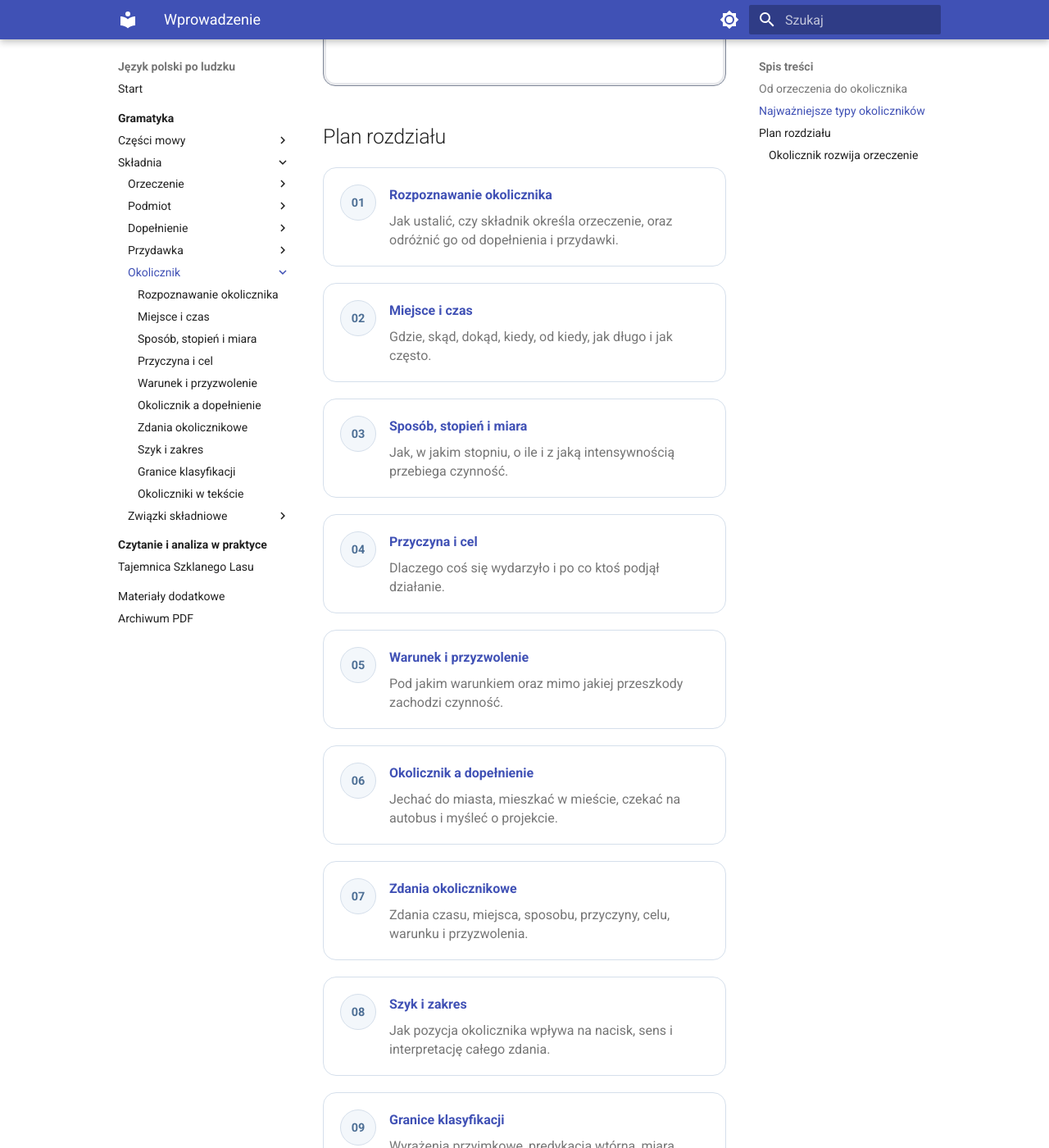
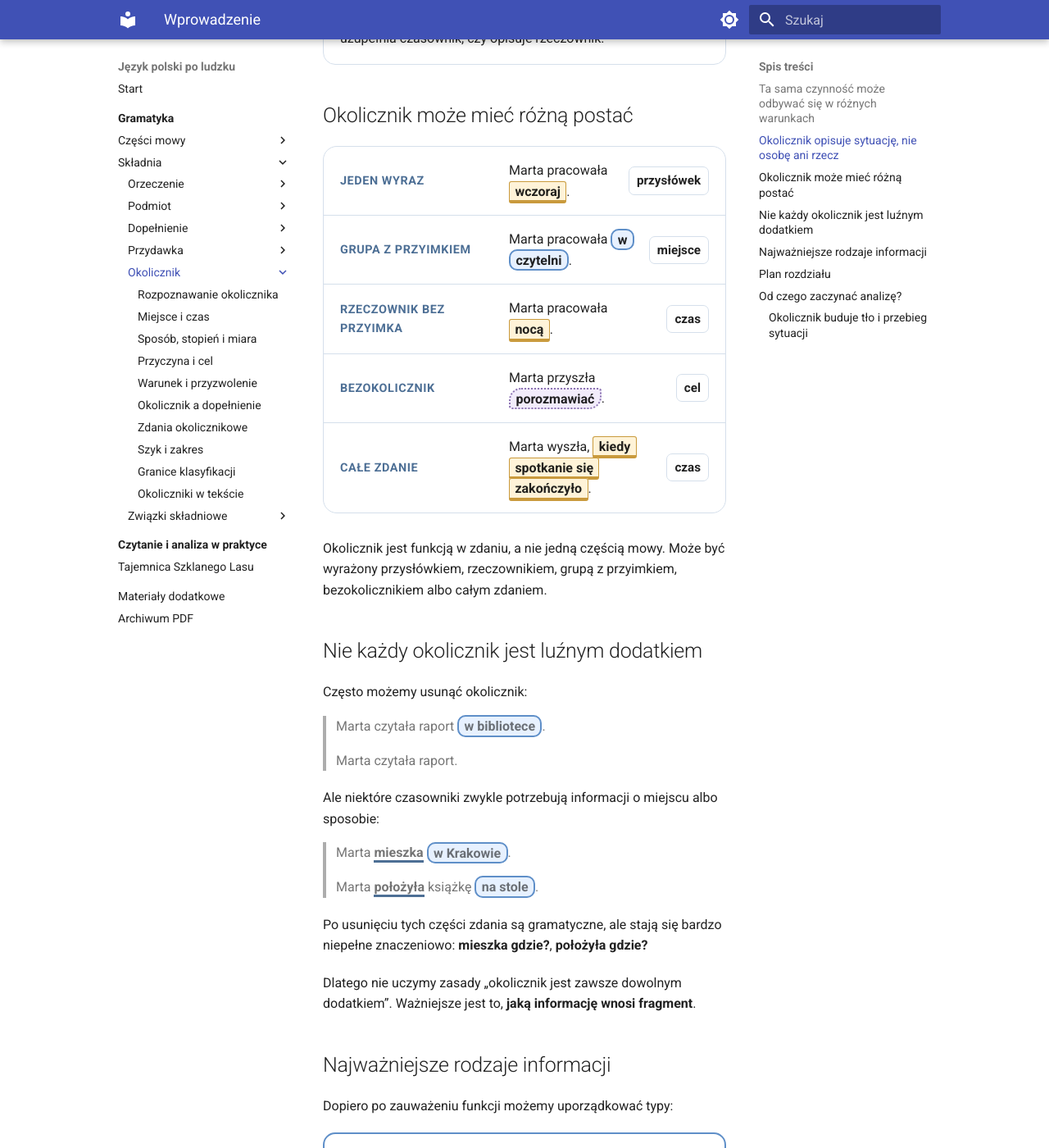
Before and after one commit to dchorazkiewicz/SP_JP, an MkDocs documentation site: the page built from docs/gramatyka/skladnia/okolicznik/index.md, in a window 1280 px wide and 1400 px high, scrolled down 1651 px. Shown: the whole window at 82% size. Built offline with MkDocs 1.6.1 and Material for MkDocs 9.7.7, drawn with Linux system fonts in a browser that asks for light colours; some of the changed text lies outside the part shown.

Commit message:
Przebuduj wprowadzenie do okolicznika

```diff
--- a/docs/gramatyka/skladnia/okolicznik/index.md
+++ b/docs/gramatyka/skladnia/okolicznik/index.md
@@ -2,51 +2,132 @@
 
 <div class="adverbial-lesson" markdown>
 
-<div class="adverbial-lead">
-<strong>Okolicznik</strong> określa czynność, stan albo zdarzenie. Informuje między innymi, gdzie, kiedy, jak, dlaczego, po co, pod jakim warunkiem albo mimo czego coś się dzieje.
+## Ta sama czynność może odbywać się w różnych warunkach
+
+Porównaj:
+
+> Marta <span class="adverbial-predicate">pracowała</span>.
+
+> Marta <span class="adverbial-predicate">pracowała</span> <span class="adverbial-mark adverbial-mark--place">w bibliotece</span>.
+
+> Marta <span class="adverbial-predicate">pracowała</span> <span class="adverbial-mark adverbial-mark--time">wczoraj</span>.
+
+> Marta <span class="adverbial-predicate">pracowała</span> <span class="adverbial-mark adverbial-mark--manner">bardzo uważnie</span>.
+
+Główna czynność się nie zmienia: Marta pracowała. Dodane fragmenty tworzą jej tło albo opisują przebieg:
+
+- **w bibliotece** — gdzie?;
+- **wczoraj** — kiedy?;
+- **bardzo uważnie** — jak?
+
+Fragment, który opisuje miejsce, czas, sposób albo inne warunki przedstawionej sytuacji, nazywamy **okolicznikiem**.
+
+<div class="adverbial-concept">
+  <span class="adverbial-concept__label">Pojęcie</span>
+  <strong>Okolicznik</strong>
+  <p>To wyraz, grupa wyrazów albo całe zdanie, które opisują, gdzie, kiedy, jak, dlaczego, po co, pod jakim warunkiem albo mimo czego zachodzi przedstawiona sytuacja.</p>
 </div>
 
-## Od orzeczenia do okolicznika
+## Okolicznik opisuje sytuację, nie osobę ani rzecz
 
-> Marta <span class="adverbial-predicate">pracowała</span> <span class="adverbial-mark adverbial-mark--place">w bibliotece</span> <span class="adverbial-mark adverbial-mark--time">wczoraj</span> <span class="adverbial-mark adverbial-mark--manner">bardzo uważnie</span>.
+Porównaj:
 
-Okoliczniki rozwijają orzeczenie **pracowała**. Każdy odpowiada na inne pytanie:
+<div class="adverbial-comparison">
+  <div class="adverbial-comparison-item"><span class="adverbial-comparison-label">opis sytuacji</span><p>Marta przeczytała raport <span class="adverbial-mark adverbial-mark--manner">dokładnie</span>.</p><p>Wyraz mówi, jak Marta czytała.</p></div>
+  <div class="adverbial-comparison-item"><span class="adverbial-comparison-label">opis rzeczownika</span><p>Marta przeczytała <strong>dokładny raport</strong>.</p><p>Wyraz <em>dokładny</em> opisuje rzeczownik <em>raport</em>.</p></div>
+</div>
+
+W pierwszym zdaniu **dokładnie** jest okolicznikiem sposobu. W drugim **dokładny** jest przydawką.
+
+Porównaj również:
+
+> Marta <span class="adverbial-predicate">czekała</span> <span class="adverbial-mark adverbial-mark--place">na przystanku</span>.
+
+> Marta <span class="adverbial-predicate">czekała</span> **na autobus**.
+
+**Na przystanku** mówi, gdzie odbywało się czekanie. **Na autobus** nazywa to, na co Marta czekała, i jest dopełnieniem.
+
+<div class="adverbial-checkpoint">
+  <div class="adverbial-checkpoint__title">Najważniejsze pytanie</div>
+  <p>Nie wystarczy zobaczyć przyimek ani zadać pytanie <em>gdzie?</em> lub <em>jak?</em>. Najpierw ustal, czy fragment opisuje warunki sytuacji, uzupełnia czasownik, czy opisuje rzeczownik.</p>
+</div>
+
+## Okolicznik może mieć różną postać
 
 <div class="adverbial-series">
-  <div class="adverbial-row"><span class="adverbial-badge">miejsce</span><p><span class="adverbial-mark adverbial-mark--place">w bibliotece</span></p><span class="adverbial-note">gdzie?</span></div>
-  <div class="adverbial-row"><span class="adverbial-badge">czas</span><p><span class="adverbial-mark adverbial-mark--time">wczoraj</span></p><span class="adverbial-note">kiedy?</span></div>
-  <div class="adverbial-row"><span class="adverbial-badge">sposób</span><p><span class="adverbial-mark adverbial-mark--manner">bardzo uważnie</span></p><span class="adverbial-note">jak?</span></div>
+  <div class="adverbial-row"><span class="adverbial-badge">jeden wyraz</span><p>Marta pracowała <span class="adverbial-mark adverbial-mark--time">wczoraj</span>.</p><span class="adverbial-note">przysłówek</span></div>
+  <div class="adverbial-row"><span class="adverbial-badge">grupa z przyimkiem</span><p>Marta pracowała <span class="adverbial-mark adverbial-mark--place">w czytelni</span>.</p><span class="adverbial-note">miejsce</span></div>
+  <div class="adverbial-row"><span class="adverbial-badge">rzeczownik bez przyimka</span><p>Marta pracowała <span class="adverbial-mark adverbial-mark--time">nocą</span>.</p><span class="adverbial-note">czas</span></div>
+  <div class="adverbial-row"><span class="adverbial-badge">bezokolicznik</span><p>Marta przyszła <span class="adverbial-mark adverbial-mark--purpose">porozmawiać</span>.</p><span class="adverbial-note">cel</span></div>
+  <div class="adverbial-row"><span class="adverbial-badge">całe zdanie</span><p>Marta wyszła, <span class="adverbial-mark adverbial-mark--time">kiedy spotkanie się zakończyło</span>.</p><span class="adverbial-note">czas</span></div>
 </div>
 
-## Najważniejsze typy okoliczników
+Okolicznik jest funkcją w zdaniu, a nie jedną częścią mowy. Może być wyrażony przysłówkiem, rzeczownikiem, grupą z przyimkiem, bezokolicznikiem albo całym zdaniem.
+
+## Nie każdy okolicznik jest luźnym dodatkiem
+
+Często możemy usunąć okolicznik:
+
+> Marta czytała raport <span class="adverbial-mark adverbial-mark--place">w bibliotece</span>.
+
+> Marta czytała raport.
+
+Ale niektóre czasowniki zwykle potrzebują informacji o miejscu albo sposobie:
+
+> Marta <span class="adverbial-predicate">mieszka</span> <span class="adverbial-mark adverbial-mark--place">w Krakowie</span>.
+
+> Marta <span class="adverbial-predicate">położyła</span> książkę <span class="adverbial-mark adverbial-mark--place">na stole</span>.
+
+Po usunięciu tych części zdania są gramatyczne, ale stają się bardzo niepełne znaczeniowo: **mieszka gdzie?**, **położyła gdzie?**
+
+Dlatego nie uczymy zasady „okolicznik jest zawsze dowolnym dodatkiem”. Ważniejsze jest to, **jaką informację wnosi fragment**.
+
+## Najważniejsze rodzaje informacji
+
+Dopiero po zauważeniu funkcji możemy uporządkować typy:
 
 <div class="adverbial-type-grid">
-  <div class="adverbial-type-card adverbial-type-card--place"><strong>Okolicznik miejsca</strong>Marta pracowała <span class="adverbial-mark adverbial-mark--place">w bibliotece</span>.</div>
-  <div class="adverbial-type-card adverbial-type-card--time"><strong>Okolicznik czasu</strong>Marta pracowała <span class="adverbial-mark adverbial-mark--time">wczoraj</span>.</div>
-  <div class="adverbial-type-card adverbial-type-card--manner"><strong>Okolicznik sposobu</strong>Marta pracowała <span class="adverbial-mark adverbial-mark--manner">uważnie</span>.</div>
-  <div class="adverbial-type-card adverbial-type-card--cause"><strong>Okolicznik przyczyny</strong>Marta została w domu <span class="adverbial-mark adverbial-mark--cause">z powodu choroby</span>.</div>
-  <div class="adverbial-type-card adverbial-type-card--purpose"><strong>Okolicznik celu</strong>Marta przyszła <span class="adverbial-mark adverbial-mark--purpose">po dokumenty</span>.</div>
-  <div class="adverbial-type-card adverbial-type-card--condition"><strong>Okolicznik warunku</strong><span class="adverbial-mark adverbial-mark--condition">W razie awarii</span> zadzwoń do technika.</div>
+  <div class="adverbial-type-card adverbial-type-card--place"><strong>Miejsce</strong>Marta pracowała <span class="adverbial-mark adverbial-mark--place">w bibliotece</span>.</div>
+  <div class="adverbial-type-card adverbial-type-card--time"><strong>Czas</strong>Marta pracowała <span class="adverbial-mark adverbial-mark--time">wczoraj</span>.</div>
+  <div class="adverbial-type-card adverbial-type-card--manner"><strong>Sposób, stopień i miara</strong>Marta pracowała <span class="adverbial-mark adverbial-mark--manner">bardzo uważnie</span>.</div>
+  <div class="adverbial-type-card adverbial-type-card--cause"><strong>Przyczyna</strong>Marta została w domu <span class="adverbial-mark adverbial-mark--cause">z powodu choroby</span>.</div>
+  <div class="adverbial-type-card adverbial-type-card--purpose"><strong>Cel</strong>Marta przyszła <span class="adverbial-mark adverbial-mark--purpose">po dokumenty</span>.</div>
+  <div class="adverbial-type-card adverbial-type-card--condition"><strong>Warunek i przyzwolenie</strong><span class="adverbial-mark adverbial-mark--condition">Przy dobrej pogodzie</span> wyjdziemy. <span class="adverbial-mark adverbial-mark--condition">Mimo deszczu</span> wyszliśmy.</div>
 </div>
+
+Kolory porządkują znaczenia. Nie oznaczają części mowy.
 
 ## Plan rozdziału
 
 <div class="adverbial-topic-grid">
-  <a class="adverbial-topic-card" href="rozpoznawanie/"><span class="adverbial-topic-number">01</span><strong>Rozpoznawanie okolicznika</strong><span>Jak ustalić, czy składnik określa orzeczenie, oraz odróżnić go od dopełnienia i przydawki.</span></a>
-  <a class="adverbial-topic-card" href="miejsce-i-czas/"><span class="adverbial-topic-number">02</span><strong>Miejsce i czas</strong><span>Gdzie, skąd, dokąd, kiedy, od kiedy, jak długo i jak często.</span></a>
-  <a class="adverbial-topic-card" href="sposob-stopien-i-miara/"><span class="adverbial-topic-number">03</span><strong>Sposób, stopień i miara</strong><span>Jak, w jakim stopniu, o ile i z jaką intensywnością przebiega czynność.</span></a>
-  <a class="adverbial-topic-card" href="przyczyna-i-cel/"><span class="adverbial-topic-number">04</span><strong>Przyczyna i cel</strong><span>Dlaczego coś się wydarzyło i po co ktoś podjął działanie.</span></a>
-  <a class="adverbial-topic-card" href="warunek-i-przyzwolenie/"><span class="adverbial-topic-number">05</span><strong>Warunek i przyzwolenie</strong><span>Pod jakim warunkiem oraz mimo jakiej przeszkody zachodzi czynność.</span></a>
-  <a class="adverbial-topic-card" href="okolicznik-a-dopelnienie/"><span class="adverbial-topic-number">06</span><strong>Okolicznik a dopełnienie</strong><span>Jechać do miasta, mieszkać w mieście, czekać na autobus i myśleć o projekcie.</span></a>
-  <a class="adverbial-topic-card" href="zdania-okolicznikowe/"><span class="adverbial-topic-number">07</span><strong>Zdania okolicznikowe</strong><span>Zdania czasu, miejsca, sposobu, przyczyny, celu, warunku i przyzwolenia.</span></a>
-  <a class="adverbial-topic-card" href="szyk-i-zakres/"><span class="adverbial-topic-number">08</span><strong>Szyk i zakres</strong><span>Jak pozycja okolicznika wpływa na nacisk, sens i interpretację całego zdania.</span></a>
-  <a class="adverbial-topic-card" href="granice-klasyfikacji/"><span class="adverbial-topic-number">09</span><strong>Granice klasyfikacji</strong><span>Wyrażenia przyimkowe, predykacja wtórna, miara, rezultat i konstrukcje niejednoznaczne.</span></a>
-  <a class="adverbial-topic-card" href="okoliczniki-w-tekscie/"><span class="adverbial-topic-number">10</span><strong>Okoliczniki w tekście</strong><span>50 zdań z różnymi typami okoliczników.</span></a>
+  <a class="adverbial-topic-card" href="rozpoznawanie/"><span class="adverbial-topic-number">01</span><strong>Jak znaleźć okolicznik?</strong><span>Od pełnego orzeczenia do fragmentów opisujących warunki sytuacji.</span></a>
+  <a class="adverbial-topic-card" href="miejsce-i-czas/"><span class="adverbial-topic-number">02</span><strong>Miejsce i czas</strong><span>Gdzie, skąd, dokąd, którędy, kiedy, od kiedy, jak długo i jak często.</span></a>
+  <a class="adverbial-topic-card" href="sposob-stopien-i-miara/"><span class="adverbial-topic-number">03</span><strong>Sposób, stopień i miara</strong><span>Jak przebiega czynność, jak silna jest cecha i jak wielka jest zmiana.</span></a>
+  <a class="adverbial-topic-card" href="przyczyna-i-cel/"><span class="adverbial-topic-number">04</span><strong>Przyczyna i cel</strong><span>Co doprowadziło do zdarzenia oraz jaki skutek ktoś chciał osiągnąć.</span></a>
+  <a class="adverbial-topic-card" href="warunek-i-przyzwolenie/"><span class="adverbial-topic-number">05</span><strong>Warunek i przyzwolenie</strong><span>Od czego zależy zdarzenie oraz jaka przeszkoda go nie powstrzymała.</span></a>
+  <a class="adverbial-topic-card" href="okolicznik-a-dopelnienie/"><span class="adverbial-topic-number">06</span><strong>Okolicznik a inne części zdania</strong><span>Czekać na przystanku, czekać na autobus i droga do szkoły.</span></a>
+  <a class="adverbial-topic-card" href="zdania-okolicznikowe/"><span class="adverbial-topic-number">07</span><strong>Całe zdanie jako okolicznik</strong><span>Po spotkaniu — kiedy spotkanie się zakończyło.</span></a>
+  <a class="adverbial-topic-card" href="szyk-i-zakres/"><span class="adverbial-topic-number">08</span><strong>Szyk i zakres</strong><span>Co zmienia pozycja okolicznika i do którego fragmentu odnosi się słowo <em>tylko</em>.</span></a>
+  <a class="adverbial-topic-card" href="granice-klasyfikacji/"><span class="adverbial-topic-number">09</span><strong>Granice klasyfikacji</strong><span>Narzędzie, rezultat, stan uczestnika, komentarz mówiącego i przykłady wieloznaczne.</span></a>
+  <a class="adverbial-topic-card" href="okoliczniki-w-tekscie/"><span class="adverbial-topic-number">10</span><strong>Okoliczniki w tekście</strong><span>Jedna spójna historia pokazująca, jak okoliczniki budują miejsce, czas, przebieg i przyczyny zdarzeń.</span></a>
+</div>
+
+## Od czego zaczynać analizę?
+
+<div class="adverbial-checklist">
+  <div><strong>Znajdź pełne orzeczenie.</strong> Ustal, jaka sytuacja została przedstawiona.</div>
+  <div><strong>Znajdź podmiot albo sprawdź, że go nie ma.</strong></div>
+  <div><strong>Oddziel dopełnienia i grupy rzeczownikowe.</strong> Nie nazywaj okolicznikiem uczestnika ani określenia rzeczownika.</div>
+  <div><strong>Sprawdź pozostałe fragmenty.</strong> Czy mówią gdzie, kiedy, jak, dlaczego, po co, pod jakim warunkiem albo mimo czego?</div>
+  <div><strong>Ustal pełny zakres.</strong> Ramka ma obejmować całe określenie, także jego własne rozwinięcia.</div>
+  <div><strong>Dopiero potem nazwij typ.</strong></div>
 </div>
 
 <div class="adverbial-summary">
-<h3>Okolicznik rozwija orzeczenie</h3>
-Najpierw znajdź orzeczenie, a potem sprawdź, które składniki opisują okoliczności czynności lub stanu. Samo pytanie nie wystarcza — ważna jest zależność składniowa.
+<h3>Okolicznik buduje tło i przebieg sytuacji</h3>
+<p>Nie nazywa głównego uczestnika i nie opisuje rzeczownika. Pokazuje warunki, czas, miejsce, sposób albo zależność między zdarzeniami.</p>
 </div>
 
+[Przejdź do pierwszej lekcji](rozpoznawanie/){ .md-button .md-button--primary }
+
 </div>
```
